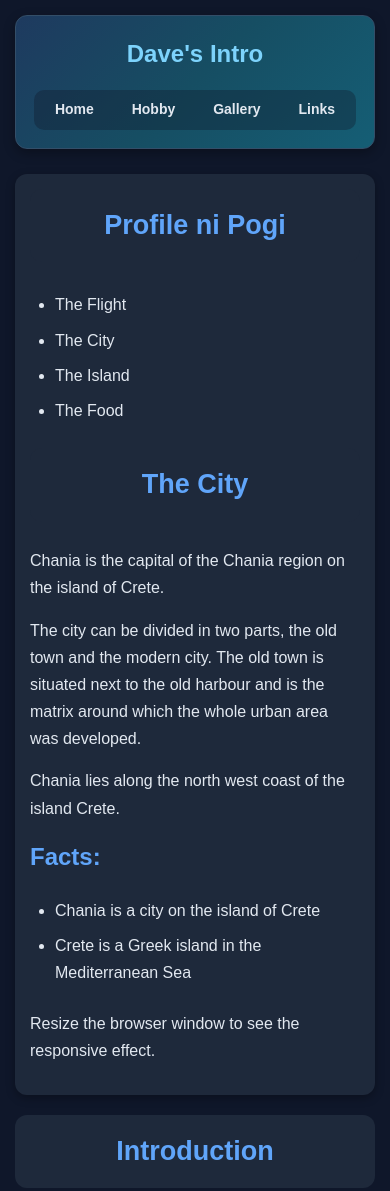
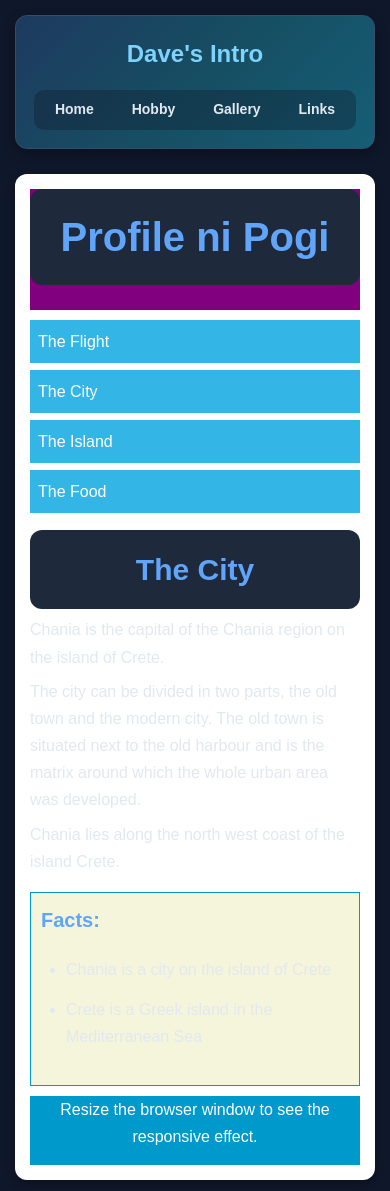
Before and after one commit to Crowlessss/WEBPROG-CS251_IT253-HTML-Lessons, a plain HTML site: page introduction/index.html in a window 390 px wide. Shown: the top 1191 px of the page. Drawn offline with Linux system fonts and the light colour scheme.

Commit message:
Add grid layout and responsive design styles

```diff
--- a/introduction/css/mystyle.css
+++ b/introduction/css/mystyle.css
@@ -16,6 +16,101 @@ body {
     color: #e2e8f0;
     line-height: 1.7;
     padding: 30px;
+}
+
+.grid-container {
+  display: grid;
+  grid-template-areas:
+    'header'
+    'menu'
+    'main'
+    'facts'
+    'footer';
+  background-color: white;
+  gap: 10px;
+}
+
+.header {
+  grid-area: header;
+  background-color: purple;
+  text-align: center;
+  color: #ffffff;
+}
+
+.header > h1 {
+  font-size: 40px;
+}
+
+.menu {
+  grid-area: menu;
+  }
+
+.menu ul {
+  list-style-type: none;
+  margin: 0;
+  padding: 0;
+}
+
+.menu li {
+  padding: 8px;
+  margin-bottom: 7px;
+  background-color: #33b5e5;
+  color: #ffffff;
+}
+
+.menu li:hover {
+  background-color: #0099cc;
+}
+
+.content {
+  grid-area: main;
+}
+
+.content > h1 {
+  font-size: 30px;
+  margin-bottom: 7px;
+}
+
+.content > p {
+  margin-bottom: 7px;
+}
+
+.facts {
+  grid-area: facts;
+  border: 1px solid #0099cc;
+  background-color: beige;
+  padding: 10px;
+}
+
+.facts > h2 {
+  font-size: 20px;
+}
+
+.facts li {
+  margin-bottom: 5px;
+}
+
+.footer {
+  grid-area: footer;
+  background-color: #0099cc;
+  color: #ffffff;
+  text-align: center;
+}
+
+@media (min-width: 600px) {
+  .header {grid-area: 1 / span 6;}
+  .menu {grid-area: 2 / span 1;}
+  .content {grid-area: 2 / span 4;}
+  .facts {grid-area: 3 / span 6;}
+  .footer {grid-area: 4 / span 6;}
+}
+
+@media (min-width: 768px) {
+  .header {grid-area: 1 / span 6;}
+  .menu {grid-area: 2 / span 1;}
+  .content {grid-area: 2 / span 4;}
+  .facts {grid-area: 2 / span 1;}
+  .footer {grid-area: 3 / span 6;}
 }
 
 header {
```
